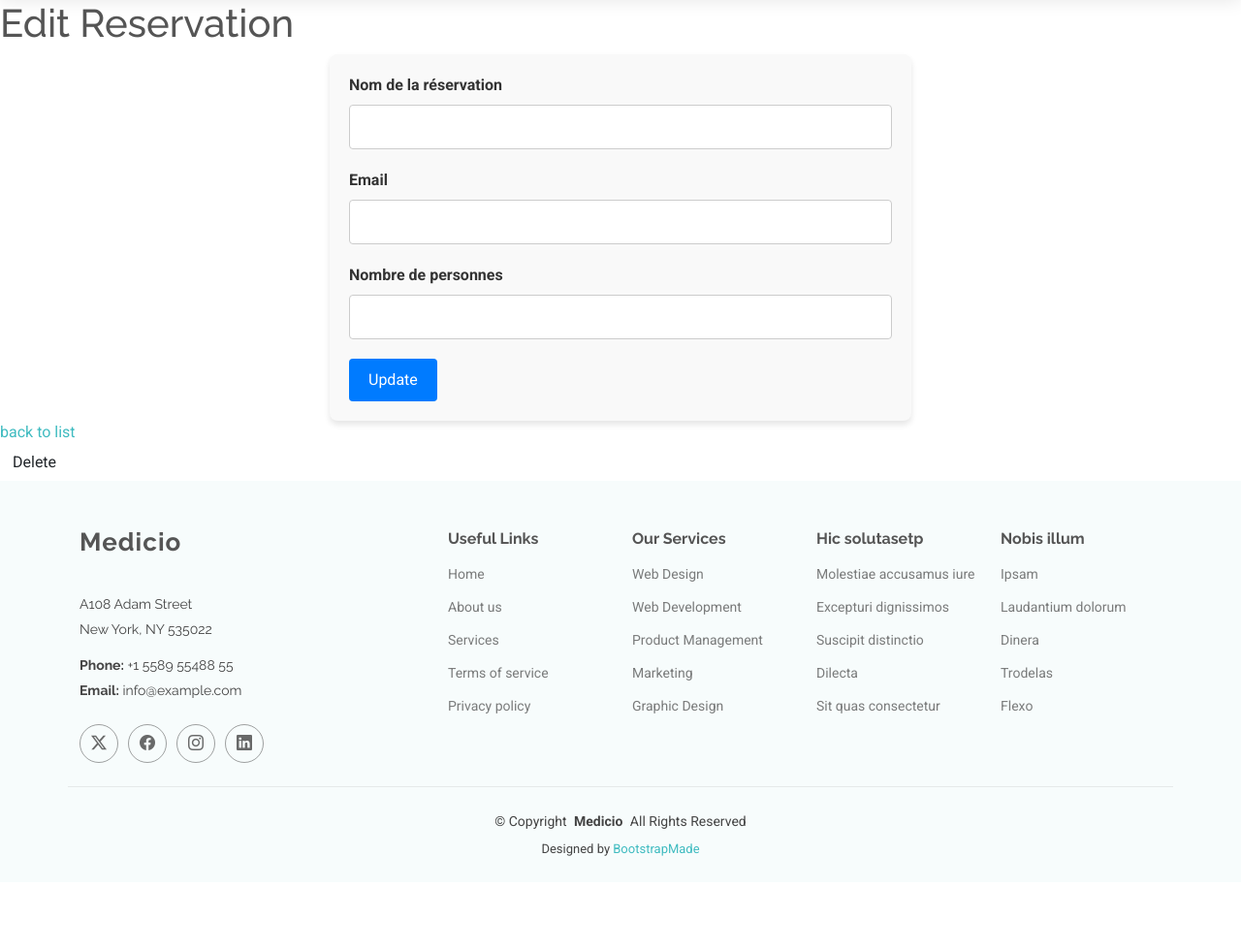
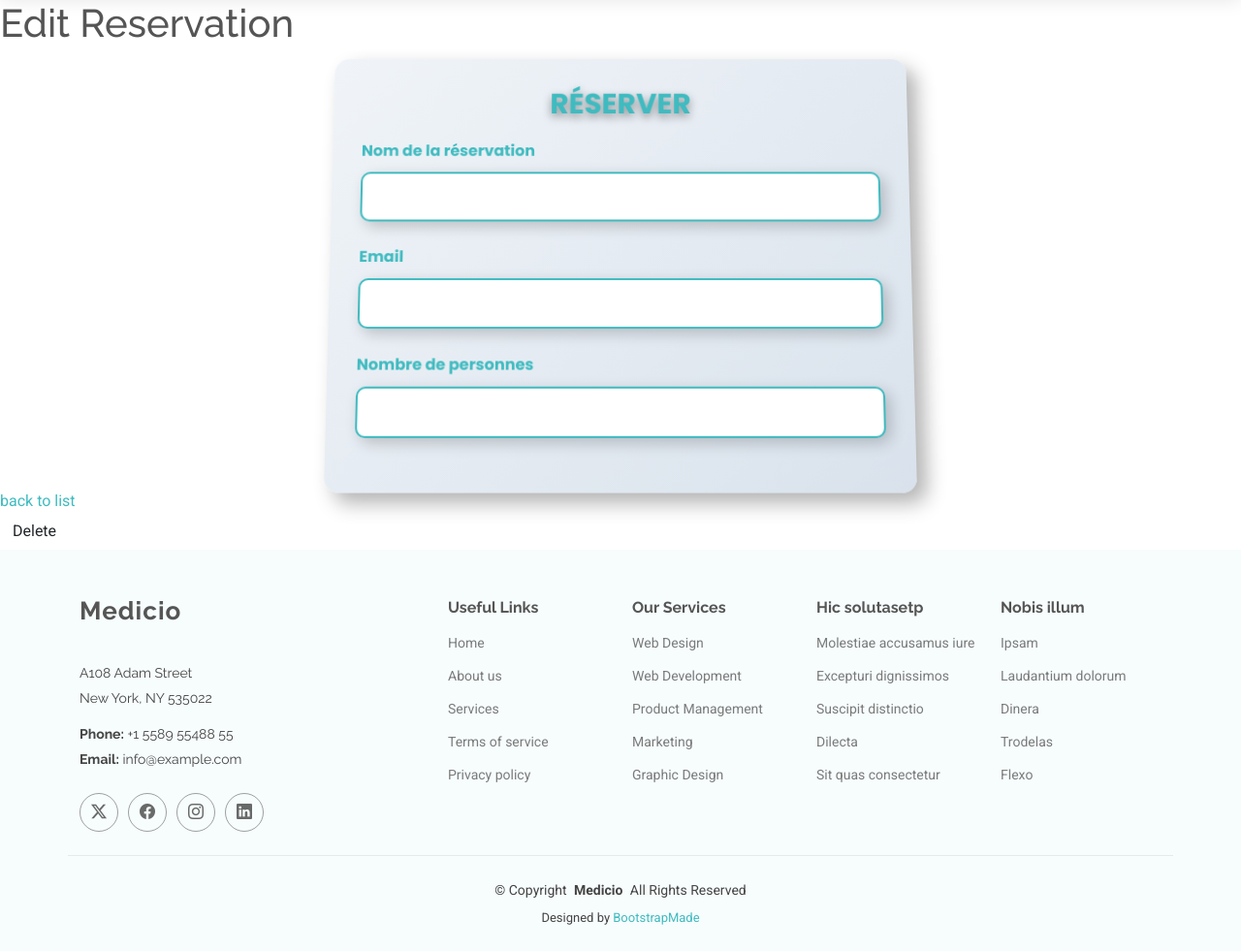
Before and after one commit to mariem-negra/ipdevsant-, a Symfony app: template templates/reservation/edit.html.twig in a window 1280 px wide. Shown: the part 116-1097 px from the top of the page at 97% size. Before the commit the page ends 999 px from the top, so only its background shows below. Run offline with Twig, Linux system fonts and the light colour scheme; the template is opened without the code that fills it, so the values that code supplies are empty; form fields are guessed from the names that the template uses; some libraries are stand-ins or nearby versions.

Commit message:
SECOND commit

```diff
--- a/templates/reservation/_form.html.twig
+++ b/templates/reservation/_form.html.twig
@@ -1,93 +1,171 @@
 <style>
-    /* Conteneur du formulaire */
+    /* Conteneur du formulaire avec effet 3D */
     .form-container {
         max-width: 600px;
         margin: 0 auto;
-        padding: 20px;
-        background-color: #f9f9f9;
-        border-radius: 8px;
-        box-shadow: 0 4px 6px rgba(0, 0, 0, 0.1);
+        padding: 30px;
+        background: linear-gradient(135deg, #f0f4f8, #d9e2ec);
+        border-radius: 15px;
+        box-shadow: 10px 10px 20px rgba(0, 0, 0, 0.3);
+        text-align: center;
+        transform: perspective(1000px) rotateX(5deg);
     }
 
-    /* Groupe de champs */
+    /* Effet chic pour le titre */
+    .form-title {
+        font-size: 30px;
+        font-weight: bold;
+        text-transform: uppercase;
+        color: #3fbbc0;
+        text-shadow: 0 4px 10px rgba(0, 0, 0, 0.4);
+        margin-bottom: 20px;
+        font-family: 'Poppins', sans-serif;
+    }
+
+    /* Groupe de champs avec effet 3D */
     .form-group {
-        margin-bottom: 20px;
+        margin-bottom: 25px;
+        text-align: left;
+        position: relative;
+        perspective: 1000px;
     }
 
     /* Labels */
     .form-label {
         display: block;
         font-weight: bold;
-        margin-bottom: 8px;
-        color: #333;
+        margin-bottom: 10px;
+        color: #3fbbc0;
+        font-family: 'Poppins', sans-serif;
     }
 
-    /* Champs de formulaire */
+    /* Champs de formulaire avec effet 3D */
     .form-input {
         width: 100%;
-        padding: 10px;
-        border: 1px solid #ccc;
-        border-radius: 4px;
+        padding: 12px;
+        border: 2px solid #3fbbc0;
+        border-radius: 10px;
         font-size: 16px;
-        transition: border-color 0.3s ease;
+        background-color: white;
+        transition: all 0.3s ease, transform 0.3s;
+        font-family: 'Poppins', sans-serif;
+        box-shadow: 5px 5px 15px rgba(0, 0, 0, 0.2);
     }
 
     .form-input:focus {
-        border-color: #007bff;
+        border-color: #1b5e20;
+        box-shadow: 0 0 15px rgba(27, 94, 32, 0.6);
         outline: none;
+        transform: scale(1.05);
     }
 
-    /* Bouton de soumission */
+    /* Icônes de validation */
+    .validation-icon {
+        position: absolute;
+        right: 15px;
+        top: 50%;
+        transform: translateY(-50%);
+        font-size: 20px;
+        display: none;
+    }
+
+    .form-input.error ~ .validation-icon {
+        display: inline;
+        color: #d32f2f;
+    }
+
+    .form-input.success ~ .validation-icon {
+        display: inline;
+        color: #4caf50;
+    }
+
+    /* Bouton Réserver avec effet 3D */
     .btn-submit {
         display: inline-block;
-        padding: 10px 20px;
-        background-color: #007bff;
+        width: 100%;
+        padding: 15px;
+        font-size: 20px;
+        font-weight: bold;
+        text-transform: uppercase;
+        border: none;
+        border-radius: 10px;
         color: white;
-        border: none;
-        border-radius: 4px;
-        font-size: 16px;
+        background: #3fbbc0;
         cursor: pointer;
-        transition: background-color 0.3s ease;
+        transition: all 0.3s ease-in-out, transform 0.2s;
+        box-shadow: 5px 5px 20px rgba(0, 0, 0, 0.3);
+        font-family: 'Poppins', sans-serif;
     }
 
     .btn-submit:hover {
-        background-color: #0056b3;
-    }
-
-    /* Messages d'erreur */
-    .form-error {
-        color: #dc3545;
-        font-size: 14px;
-        margin-top: 5px;
+        background: #2a9ba6;
+        box-shadow: 0 6px 18px rgba(0, 0, 0, 0.3);
+        transform: scale(1.05);
     }
 </style>
 
+
+<script>
+    document.addEventListener("DOMContentLoaded", function () {
+        // Bloque la sélection d'une date passée
+        let dateInput = document.querySelector("input[name='event[dateevent]']");
+        if (dateInput) {
+            let now = new Date();
+            let formattedDate = now.toISOString().slice(0, 16);
+            dateInput.setAttribute("min", formattedDate);
+        }
+
+        // Validation en temps réel
+        const inputs = document.querySelectorAll(".form-input");
+        inputs.forEach(input => {
+            input.addEventListener("input", function () {
+                validateField(this);
+            });
+        });
+    });
+
+    function validateField(input) {
+        let icon = input.nextElementSibling;
+        if (input.value.trim().length < 4) {
+            input.classList.add("error");
+            input.classList.remove("success");
+            icon.innerHTML = "❌";
+            icon.style.display = "inline-block";
+        } else {
+            input.classList.add("success");
+            input.classList.remove("error");
+            icon.innerHTML = "✅";
+            icon.style.display = "inline-block";
+        }
+    }
+</script>
 <div class="form-container">
+    <h2 class="form-title">Réserver</h2>
+
     {{ form_start(form, {'attr': {'novalidate': 'novalidate'}}) }}
 
         {# Nom de réservation #}
         <div class="form-group">
-    {{ form_label(form.nomreserv, 'Nom de la réservation') }}
-    {{ form_widget(form.nomreserv, {'attr': {'class': 'form-input'}}) }}
-    <div class="form-error">{{ form_errors(form.nomreserv) }}</div>
-</div>
-
-
+            {{ form_label(form.nomreserv, 'Nom de la réservation', {'label_attr': {'class': 'form-label'}}) }}
+            {{ form_widget(form.nomreserv, {'attr': {'class': 'form-input', 'oninput': 'validateField(this)'}}) }}
+            <span class="validation-icon">❌</span>
+            <div class="form-error">{{ form_errors(form.nomreserv) }}</div>
+        </div>
         {# Email #}
         <div class="form-group">
-            {{ form_label(form.mail, 'Email') }}
-            {{ form_widget(form.mail, {'attr': {'class': 'form-input', 'type': 'email'}}) }}
+            {{ form_label(form.mail, 'Email', {'label_attr': {'class': 'form-label'}}) }}
+            {{ form_widget(form.mail, {'attr': {'class': 'form-input', 'type': 'email', 'oninput': 'validateField(this)'}}) }}
+            <span class="validation-icon">❌</span>
             <div class="form-error">{{ form_errors(form.mail) }}</div>
         </div>
 
         {# Nombre de personnes #}
         <div class="form-group">
-            {{ form_label(form.nbrpersonne, 'Nombre de personnes') }}
-            {{ form_widget(form.nbrpersonne, {'attr': {'class': 'form-input', 'type': 'number', 'min': '1'}}) }}
+            {{ form_label(form.nbrpersonne, 'Nombre de personnes', {'label_attr': {'class': 'form-label'}}) }}
+            {{ form_widget(form.nbrpersonne, {'attr': {'class': 'form-input', 'type': 'number', 'min': '1', 'oninput': 'validateField(this)'}}) }}
+            <span class="validation-icon">❌</span>
             <div class="form-error">{{ form_errors(form.nbrpersonne) }}</div>
         </div>
 
-        <button class="btn btn-submit">{{ button_label|default('Réserver') }}</button>
-
     {{ form_end(form) }}
 </div>
```
Also changed, not shown: src/Controller/ReservationController.php (+16 -17 lines), src/Entity/Reservation.php (+17 -6 lines), templates/reservation/index.html.twig (+27 -20 lines), templates/reservation/indexback.html.twig (+2 -9 lines).
